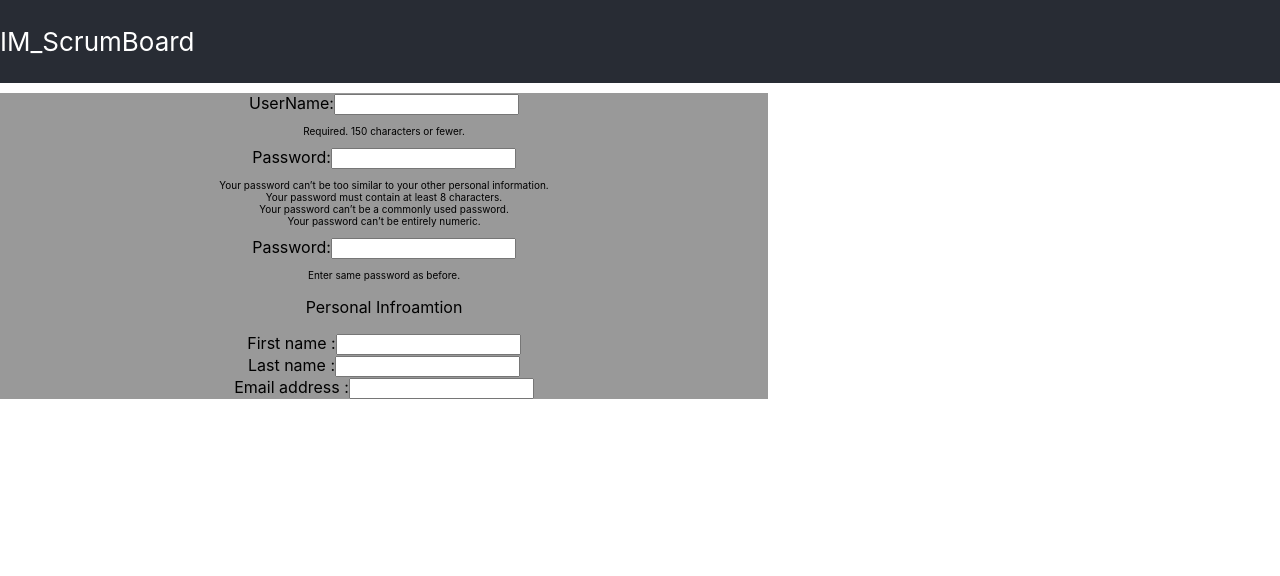
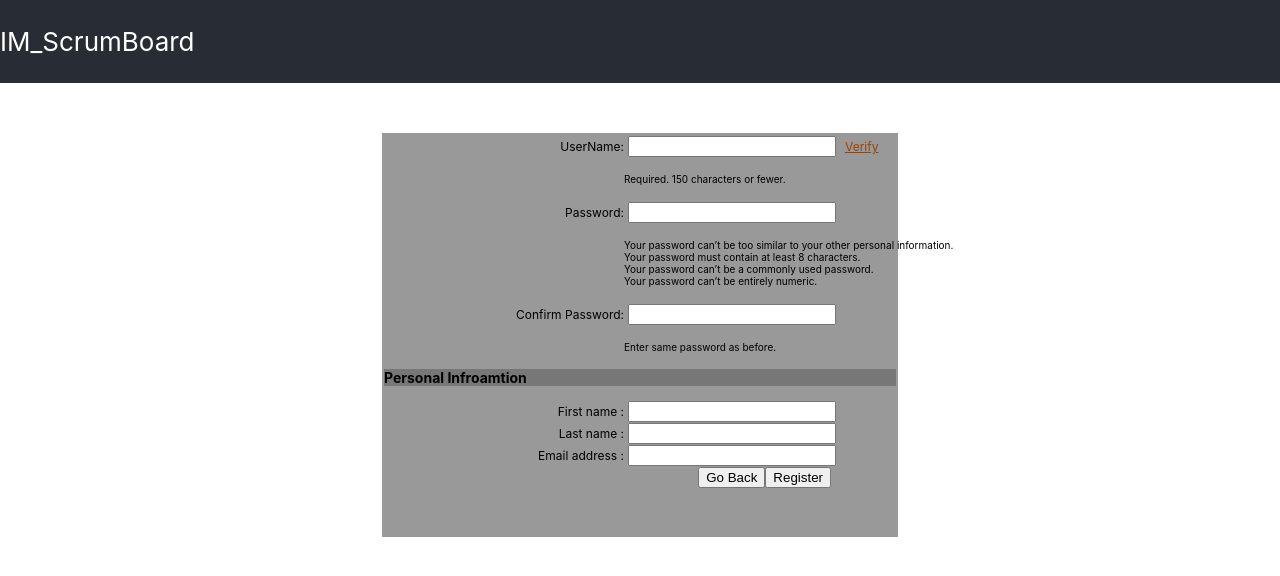
Before and after one commit to IndikaMaligaspe/scrumboard_react_rest, a React (Create React App) app: page /register in a window 1280 px wide. Shown: the top 576 px of the page. Built offline with nearby package versions, Linux system fonts and the light colour scheme.

Commit message:
styling done for login / registration

```diff
--- a/src/components/Login/Login.js
+++ b/src/components/Login/Login.js
@@ -27,14 +27,38 @@ class Login extends Component{
     }
     render(){
         return(
-            <div>
+            <div style={innerDivStyle}>
                 <input type="text" name="userName" placeholder="User name" onChange={(event)=> this.setState({userName: event.target.value})}/>
                 <input type="password" name="password" placeholder="Paas word" onChange={(event)=> this.setState({password: event.target.value})} onKeyPress={this.onKeyEnter}/> <br/>
+                <div><span style={spacerStyle}></span>
                 <input type="Button" name="login" value="Sign In" onClick={this.onSubmitClick} readOnly/>
                 <p>If not alreay a user <Link to="/register">Sign Up</Link></p>
+                </div>
             </div>
         )
     }
 }
 
+
+const innerDivStyle = {
+    width:"40%",
+    height:200,
+    borer: 1,
+    backgroundColor: "#999",
+    align: "center",
+    margin: "0 auto",
+    padding:2,
+    textAlign: "left",
+    fontSize:12
+}
+
+const spacerStyle={
+    textAlign:"right",
+    display: "inline-block",
+    width:55,
+    paddingRight: 0,
+    marginRight: 0,
+    // border: "1px solid green",
+}
+
 export default Login;
--- a/src/containers/LoginScreen/LoginScreen.js
+++ b/src/containers/LoginScreen/LoginScreen.js
@@ -1,10 +1,16 @@
 import React , { Component } from 'react';
-import Login from '../../components/Login/Login'
+import Login from '../../components/Login/Login';
+import logo from '../../assets/logo.jpg';
 
 class LoginScreen extends Component{
     render() {
         return (
             <div style={divStyle}>
+                <img
+                    style={logoStyle}
+                    src={logo}
+                    alt="logo-sb2k">
+                </img>
                 <p> Login Page </p>
                 <Login/>
             </div>
@@ -12,15 +18,21 @@ class LoginScreen extends Component{
     }
 }
 
+const logoStyle = {
+    width:100,
+    position: "relative",
+    top: 20,
+}
 const divStyle = {
     leftMargin: 150,
-    border: 1,
     width: "30%",
-    position: "relative",
     backgroundColor: "#999",
     align: "center",
     textAlign: "center",
-
+    margin:"0 auto",
+    top: 50,
+    position: "relative",
+    fontSize:14,
 };
 
 export default LoginScreen;
--- a/src/containers/RegistrationScreen/RegistrationScreen.js
+++ b/src/containers/RegistrationScreen/RegistrationScreen.js
@@ -6,8 +6,10 @@ class RegistrationScreen extends Component{
     render(){
         return (
             <div style={mainStyle}>
-                {UserLogin}
-                {UserProfile}
+                <div style={innerDivStyle}>
+                    {UserLogin}
+                    {UserProfile}
+                </div>
             </div>
         )
     }
@@ -16,46 +18,97 @@ const mainStyle = {
     leftMargin: 150,
     top: 10,
     border: 1,
-    width: "60%",
+    width: "100%",
     position: "relative",
+    padding:0,
+    top:50,
+};
+
+const innerDivStyle = {
+    width:"40%",
+    height:400,
+    borer: 1,
     backgroundColor: "#999",
     align: "center",
-    textAlign: "center",
-};
+    margin: "0 auto",
+    padding:2,
+    textAlign: "left",
+
+}
 
 const listStyle = {
     listStyle: "none",
     position: "relative",
     top: 0,
     padding: 0,
-    topMarging:0,
+    topMargine:0,
+
+};
+
+const rowLabelStyle = {
+    width:240,
+    display: "inline-block",
+    textAlign:"right",
+    paddingRight:4,
+    fontSize:12,
+}
+
+const rowInputlStyle = {
+    width:200,
+    display: "inline-block",
+}
+
+
+const fineTextStyle = {
     fontSize:10,
-};
+    paddingLeft: 240,
+    width:"100%",
+}
+
+const barHeaderStyle = {
+    width:"100%",
+    backgroundColor:"#777",
+    fontSize:14,
+}
+
+const linkStyle = {
+    color:"#940",
+    fontSize:12,
+}
+
+const spacerStyle={
+    textAlign:"right",
+    display: "inline-block",
+    width:203,
+    paddingRight: 0,
+    marginRight: 0,
+}
 
 const UserLogin = (
     <div>
         <div>
-            <label id="id_username" readOnly>UserName:</label>
-            <input type="text" id="username" ></input>
+            <label style={rowLabelStyle} id="id_username" readOnly>UserName:</label>
+            <input style={rowInputlStyle} type="text" id="username" ></input>
+            &nbsp;&nbsp;<a href="#" style={linkStyle}>Verify</a>
             <ul style={listStyle}>
-                <li>Required. 150 characters or fewer.</li>
+                <li style={fineTextStyle} >Required. 150 characters or fewer.</li>
             </ul>
         </div>
         <div>
-            <label id="id_password" readOnly>Password:</label>
-            <input type="text" id="pasword"></input>
+            <label style={rowLabelStyle} id="id_password" readOnly>Password:</label>
+            <input style={rowInputlStyle} type="text" id="pasword"></input>
             <ul style={listStyle}>
-                <li>Your password can’t be too similar to your other personal information.</li>
-                <li>Your password must contain at least 8 characters.</li>
-                <li>Your password can’t be a commonly used password.</li>
-                <li>Your password can’t be entirely numeric.</li>
+                <li style={fineTextStyle}>Your password can’t be too similar to your other personal information.</li>
+                <li style={fineTextStyle}>Your password must contain at least 8 characters.</li>
+                <li style={fineTextStyle}>Your password can’t be a commonly used password.</li>
+                <li style={fineTextStyle}>Your password can’t be entirely numeric.</li>
             </ul>
         </div>
         <div>
-            <label id="id_password_conf" readOnly>Password:</label>
-            <input type="text" id="password_conf"></input>
+            <label  style={rowLabelStyle} id="id_password_conf" readOnly>Confirm Password:</label>
+            <input style={rowInputlStyle}  type="text" id="password_conf"></input>
             <ul style={listStyle}>
-                <li>Enter same password as before.</li>
+                <li style={fineTextStyle}>Enter same password as before.</li>
             </ul>
         </div>
 
@@ -64,20 +117,26 @@ const UserLogin = (
 
 const UserProfile = (
     <div>
-        <p>Personal Infroamtion</p>
+        <h3 style={barHeaderStyle}>Personal Infroamtion</h3>
         <div>
-            <label id="for_fname">First name :</label>
-            <input type="text" id="fname"></input>
+            <label  style={rowLabelStyle} id="for_fname">First name :</label>
+            <input  style={rowInputlStyle} type="text" id="fname"></input>
         </div>
         <div>
-            <label id="for_lname">Last name :</label>
-            <input type="text" id="lname"></input>
+            <label  style={rowLabelStyle} id="for_lname">Last name :</label>
+            <input  style={rowInputlStyle} type="text" id="lname"></input>
         </div>
         <div>
-            <label id="for_email">Email address :</label>
-            <input type="text" id="email"></input>
+            <label  style={rowLabelStyle} id="for_email">Email address :</label>
+            <input  style={rowInputlStyle} type="text" id="email"></input>
         </div>
-
+        <div>
+            <span style={rowLabelStyle}></span>
+            <span style={spacerStyle}>
+                <input type="Button" id="back" value="Go Back"></input>
+                <input type="Button" id="submit" value="Register"></input>
+            </span>
+        </div>
     </div>
 );
 
```
Also changed, not shown: src/assets/logo.jpg (added).
